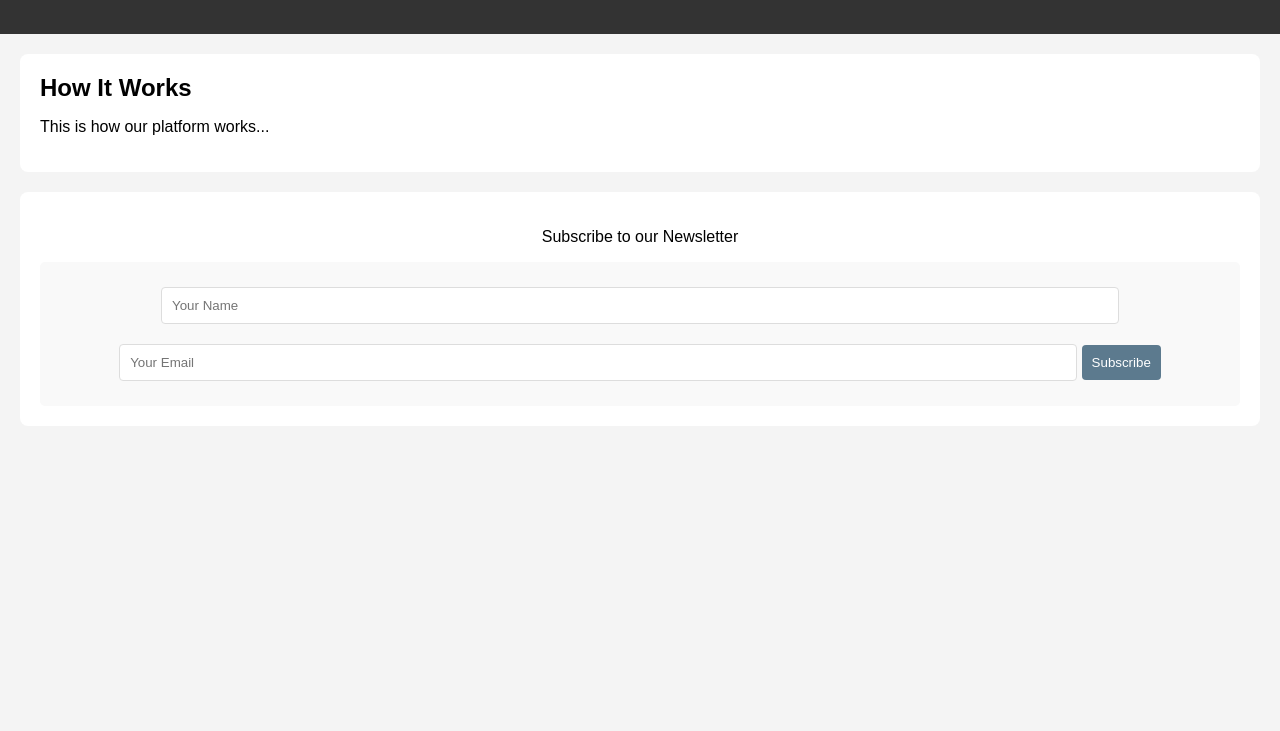
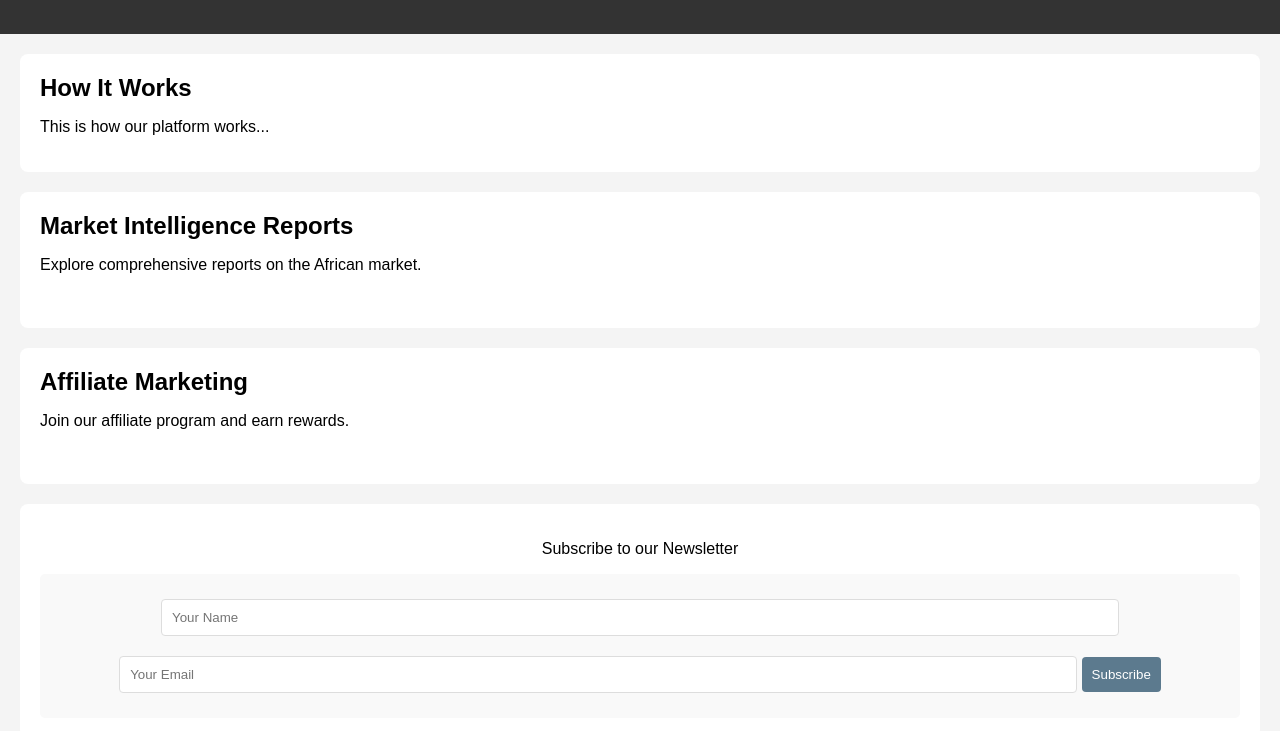
Before and after one commit to abdullkhal/africa-export-match, a plain HTML site: page index.html in a window 1280 px wide. Shown: the part 93-824 px from the top of the page. Before the commit the page ends 800 px from the top, so only its background shows below. Drawn offline with Linux system fonts and the light colour scheme.

Commit message:
Add files via upload

```diff
--- a/index.html
+++ b/index.html
@@ -23,6 +23,18 @@
         <p>This is how our platform works...</p>
     </section>
 
+    <section id="market-intelligence">
+        <h2>Market Intelligence Reports</h2>
+        <p>Explore comprehensive reports on the African market.</p>
+        <a href="market-intelligence-reports.html">View Reports</a>
+    </section>
+
+    <section id="affiliate-marketing">
+        <h2>Affiliate Marketing</h2>
+        <p>Join our affiliate program and earn rewards.</p>
+        <a href="affiliate-marketing.html">Learn More</a>
+    </section>
+
     <footer>
         <p>Subscribe to our Newsletter</p>
         <form action="https://campaigns.zoho.com/your-form-link" method="post">
```
Also changed, not shown: affiliate-marketing.html (+3 -3 lines), market-intelligence-reports.html (+3 -3 lines).
